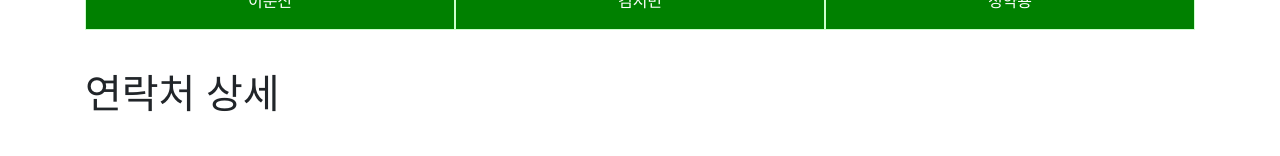
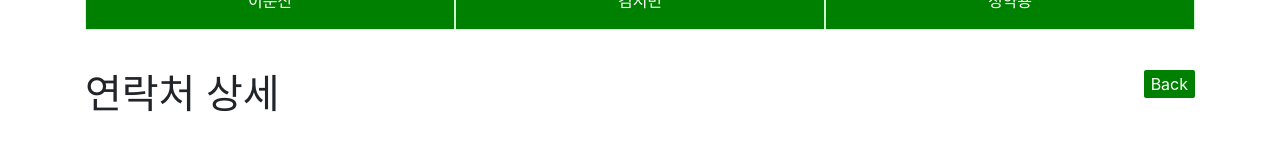
Before and after one commit to sorie/vuejsbook, a Vue app in the folder routertest/: page /#/contacts/1 in a window 1280 px wide. Shown: the part 483-639 px from the top of the page. Built offline with nearby package versions, Linux system fonts and the light colour scheme.

Commit message:
명명된 라우트 추가

```diff
--- a/routertest/src/App.vue
+++ b/routertest/src/App.vue
@@ -4,9 +4,9 @@
       <h1>(주)OpenSG</h1>
       <nav>
         <ul>
-          <li><router-link to="/home">Home</router-link></li>
-          <li><router-link to="/about">About</router-link></li>
-          <li><router-link to="/contacts">Contacts</router-link></li>
+          <li><router-link v-bind:to="{name:'home'}">Home</router-link></li>
+          <li><router-link v-bind:to="{name:'about'}">About</router-link></li>
+          <li><router-link v-bind:to="{name:'contacts'}">Contacts</router-link></li>
         </ul>
       </nav>
     </div>
@@ -26,12 +26,14 @@ import VueRouter from 'vue-router'
 const router = new VueRouter({
   routes : [
     { path:'/', component: Home },
-    { path:'/home', component: Home },
-    { path:'/about', component: About },
-    { path:'/contacts', component: Contacts,
+    { path:'/home', name:'home', component: Home },
+    { path:'/about', name:'about', component: About },
+    {
+      path:'/contacts', name:'contacts', component: Contacts,
       children : [
-        { path : ':no', component: ContactByNo }
-    ] },
+        { path : ':no', name:'contactbyno', component: ContactByNo }
+      ]
+    },
   ]
 })
 
--- a/routertest/src/components/ContactByNo.vue
+++ b/routertest/src/components/ContactByNo.vue
@@ -1,7 +1,7 @@
 <template>
   <div class="">
-    <button type="button" class="btn btn_back">
-      <router-link to="/">Back</router-link>
+    <button type="button" class="btn_back">
+      <router-link :to="''+ backtothe" >Back</router-link>
     </button>
     <h1>연락처 상세</h1>
     <div>
@@ -36,7 +36,8 @@ export default {
   data : function() {
     return {
       no : 0,
-      contacts : contactlist.contacts
+      contacts : contactlist.contacts,
+      backtothe : ''
     }
   },
   created : function() {
@@ -45,7 +46,7 @@ export default {
   watch : {
       '$route'(to, from) {
           this.no = to.params.no;
-          console.log(from);
+          this.backtothe = from.path;
       }
   },
   computed : {
@@ -64,7 +65,11 @@ export default {
   .btn_back {
     float: right;
     background-color: green;
+    border: 1px solid transparent;
+    box-shadow: none;
+    border-radius: 2px;
     color: #fff;
+
   }
   .btn_back a,
   .btn_back a:hover,
--- a/routertest/src/components/Contacts.vue
+++ b/routertest/src/components/Contacts.vue
@@ -3,7 +3,7 @@
    <h1>연락처</h1>
    <div class="wrapper">
      <div class="box" v-for="c in contacts" :key="c.no">
-       <router-link :to="'/contacts/'+ c.no">{{c.name}}</router-link>
+       <router-link :to="{ name:'contactbyno', params: {no:c.no}}">{{c.name}}</router-link>
      </div>
    </div>
    <router-view></router-view>
--- a/routertest/src/components/Home.vue
+++ b/routertest/src/components/Home.vue
@@ -6,7 +6,7 @@
 
 <script>
 export default {
-  name: 'Home'
+  name: 'home'
 }
 </script>
 
```
